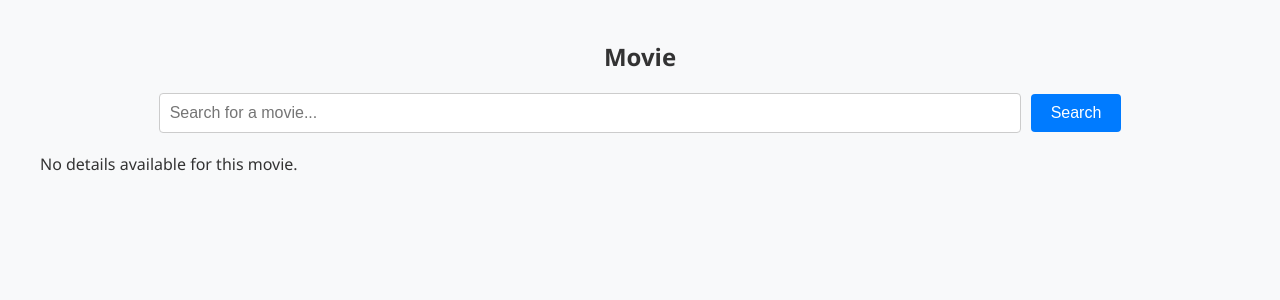
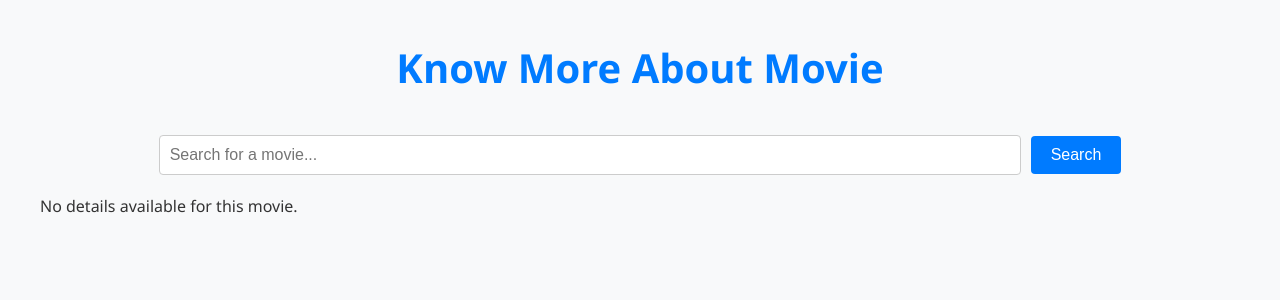
Before and after one commit to praveen12341234/Movie-Explorer, a Flask app: template templates/result.html in a window 1280 px wide. Shown: the top 300 px of the page. Run offline with Flask 2, Linux system fonts and the light colour scheme; the template is opened without the code that fills it, so the values that code supplies are empty; parts of the project's set-up code (start-up, migrations or seed data) failed here and were passed over.

Commit message:
Update result.html

```diff
--- a/templates/result.html
+++ b/templates/result.html
@@ -16,6 +16,14 @@
             padding: 20px;
             max-width: 1200px;
             margin: auto;
+        }
+          .header {
+              font-size: 2.5em;
+            color: #007bff;
+            text-align: center;
+            margin-top: 20px;
+            margin-bottom: 40px;
+            position: relative;
         }
         .movie-details {
             display: flex;
@@ -99,7 +107,7 @@
 </head>
 <body>
     <div class="container">
-        <center><h2>Movie</h2></center>
+        <h2 class="header">Know More About Movie</h2>
 
         <form method="POST" action="/">
             <input type="text" name="movie_name" placeholder="Search for a movie..." value="{{ movie_name }}">
```
